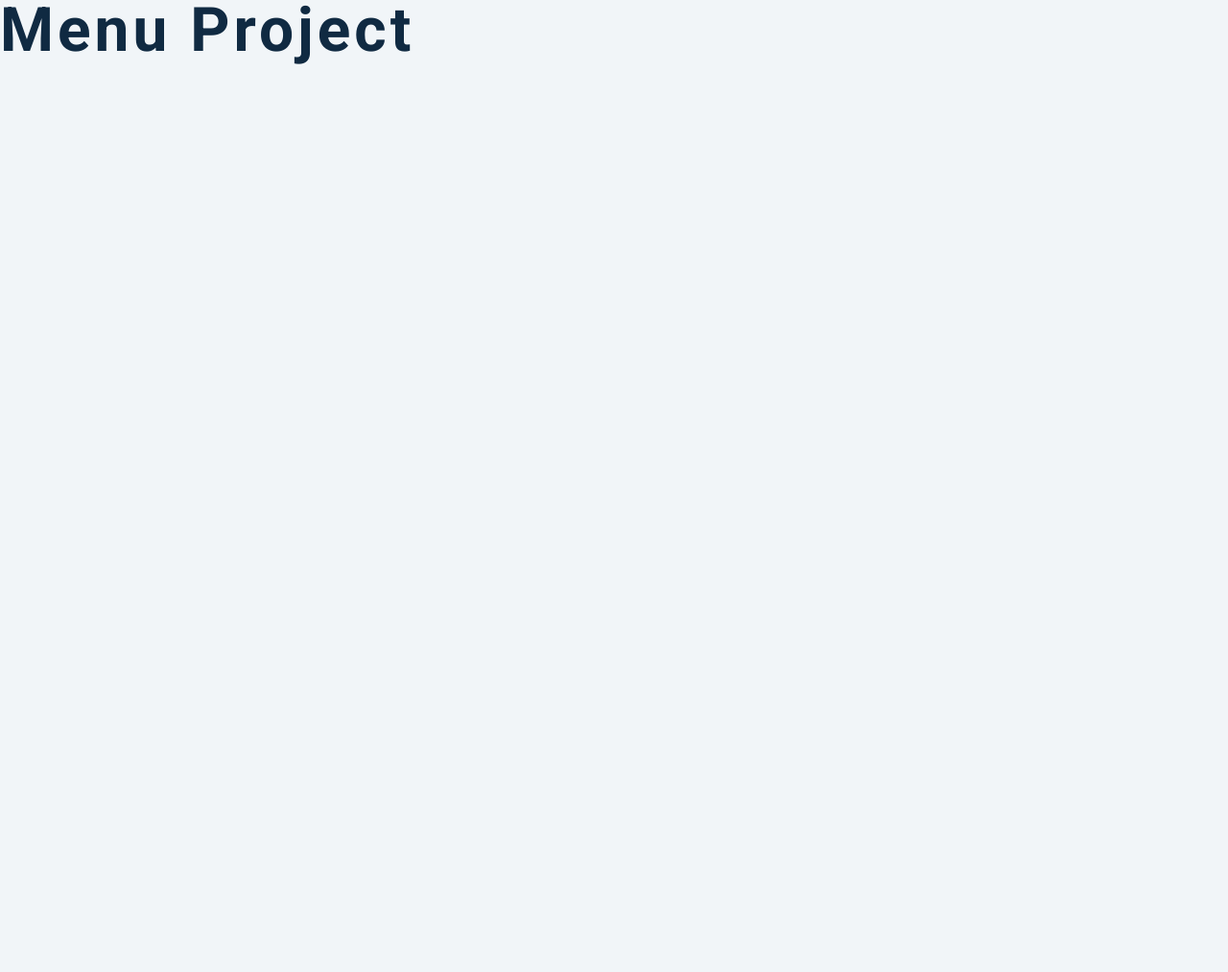
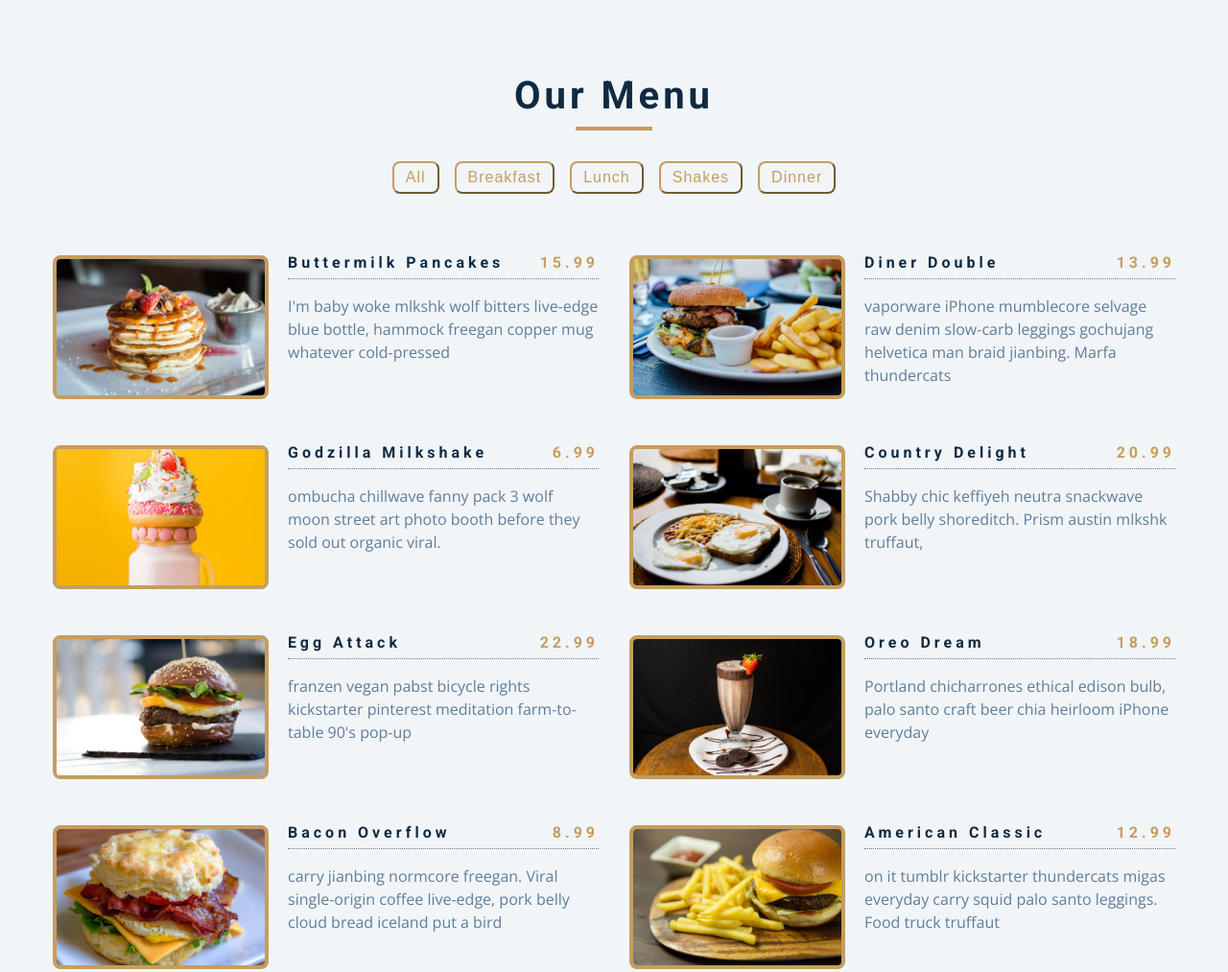
Before and after one commit to sun-n-y/vanillaJavaScriptProjects, a plain HTML site: page 08-menu/setup/index.html in a window 1280 px wide. Shown: the top 1013 px of the page at 96% size. Before the commit the page ends 800 px from the top, so only its background shows below. Drawn offline with nearby package versions, Linux system fonts and the light colour scheme.

Commit message:
add js to menu

```diff
--- a/08-menu/setup/app.js
+++ b/08-menu/setup/app.js
@@ -1,74 +1,153 @@
+//items
 const menu = [
   {
     id: 1,
-    title: "buttermilk pancakes",
-    category: "breakfast",
+    title: 'buttermilk pancakes',
+    category: 'breakfast',
     price: 15.99,
-    img: "./images/item-1.jpeg",
+    img: './images/item-1.jpeg',
     desc: `I'm baby woke mlkshk wolf bitters live-edge blue bottle, hammock freegan copper mug whatever cold-pressed `,
   },
   {
     id: 2,
-    title: "diner double",
-    category: "lunch",
+    title: 'diner double',
+    category: 'lunch',
     price: 13.99,
-    img: "./images/item-2.jpeg",
+    img: './images/item-2.jpeg',
     desc: `vaporware iPhone mumblecore selvage raw denim slow-carb leggings gochujang helvetica man braid jianbing. Marfa thundercats `,
   },
   {
     id: 3,
-    title: "godzilla milkshake",
-    category: "shakes",
+    title: 'godzilla milkshake',
+    category: 'shakes',
     price: 6.99,
-    img: "./images/item-3.jpeg",
+    img: './images/item-3.jpeg',
     desc: `ombucha chillwave fanny pack 3 wolf moon street art photo booth before they sold out organic viral.`,
   },
   {
     id: 4,
-    title: "country delight",
-    category: "breakfast",
+    title: 'country delight',
+    category: 'breakfast',
     price: 20.99,
-    img: "./images/item-4.jpeg",
+    img: './images/item-4.jpeg',
     desc: `Shabby chic keffiyeh neutra snackwave pork belly shoreditch. Prism austin mlkshk truffaut, `,
   },
   {
     id: 5,
-    title: "egg attack",
-    category: "lunch",
+    title: 'egg attack',
+    category: 'lunch',
     price: 22.99,
-    img: "./images/item-5.jpeg",
+    img: './images/item-5.jpeg',
     desc: `franzen vegan pabst bicycle rights kickstarter pinterest meditation farm-to-table 90's pop-up `,
   },
   {
     id: 6,
-    title: "oreo dream",
-    category: "shakes",
+    title: 'oreo dream',
+    category: 'shakes',
     price: 18.99,
-    img: "./images/item-6.jpeg",
+    img: './images/item-6.jpeg',
     desc: `Portland chicharrones ethical edison bulb, palo santo craft beer chia heirloom iPhone everyday`,
   },
   {
     id: 7,
-    title: "bacon overflow",
-    category: "breakfast",
+    title: 'bacon overflow',
+    category: 'breakfast',
     price: 8.99,
-    img: "./images/item-7.jpeg",
+    img: './images/item-7.jpeg',
     desc: `carry jianbing normcore freegan. Viral single-origin coffee live-edge, pork belly cloud bread iceland put a bird `,
   },
   {
     id: 8,
-    title: "american classic",
-    category: "lunch",
+    title: 'american classic',
+    category: 'lunch',
     price: 12.99,
-    img: "./images/item-8.jpeg",
+    img: './images/item-8.jpeg',
     desc: `on it tumblr kickstarter thundercats migas everyday carry squid palo santo leggings. Food truck truffaut  `,
   },
   {
     id: 9,
-    title: "quarantine buddy",
-    category: "shakes",
+    title: 'quarantine buddy',
+    category: 'shakes',
     price: 16.99,
-    img: "./images/item-9.jpeg",
+    img: './images/item-9.jpeg',
+    desc: `skateboard fam synth authentic semiotics. Live-edge lyft af, edison bulb yuccie crucifix microdosing.`,
+  },
+  {
+    id: 10,
+    title: 'steak dinner',
+    category: 'dinner',
+    price: 39.99,
+    img: './images/item-10.jpeg',
     desc: `skateboard fam synth authentic semiotics. Live-edge lyft af, edison bulb yuccie crucifix microdosing.`,
   },
 ];
+
+//target element(s)
+const sectionCenter = document.querySelector('.section-center');
+const container = document.querySelector('.btn-container');
+
+//event listners
+//when our page loads, we want to do something
+//in our window, when dom content loads
+window.addEventListener('DOMContentLoaded', function () {
+  displayMenuItems(menu);
+  displayMenuBtns();
+});
+
+//functions
+function displayMenuItems(menuItems) {
+  //map method lets us modifiy array
+  //loop over array
+  let displayMenu = menuItems.map(function (item) {
+    //return new setup, add string with html syntax, dynaically populate it
+    return `<article class="menu-item">
+        <img src=${item.img} class="photo" alt=${item.title}>
+        <div class="item-info">
+          <header>
+            <h4>${item.title}</h4>
+            <h4 class="price">${item.price}</h4>
+          </header>
+          <p class="item-text">${item.desc}</p>
+        </div>
+      </article>`;
+  });
+  //displayMenu array is returned and now
+  //use '' to remove commas and get pure string, instead of displaying items in an array
+  displayMenu = displayMenu.join('');
+  // join to section center
+  sectionCenter.innerHTML = displayMenu;
+}
+
+function displayMenuBtns() {
+  const categories = menu.reduce(
+    function (values, item) {
+      if (!values.includes(item.category)) {
+        values.push(item.category);
+      }
+      return values;
+    },
+    ['all']
+  );
+  const categoryBtns = categories
+    .map(function (category) {
+      return `<button class="filter-btn" data-id=${category} type="button">${category}</button>`;
+    })
+    .join('');
+  container.innerHTML = categoryBtns;
+  const filterBtns = document.querySelectorAll('.filter-btn'); //event listner to filter
+  filterBtns.forEach(function (btn) {
+    btn.addEventListener('click', function (e) {
+      const category = e.currentTarget.dataset.id;
+      const menuCategory = menu.filter(function (menuItem) {
+        if (menuItem.category === category) {
+          return menuItem;
+        }
+      });
+      if (category === 'all') {
+        displayMenuItems(menu);
+      } else {
+        displayMenuItems(menuCategory);
+      }
+    });
+  });
+}
--- a/08-menu/setup/index.html
+++ b/08-menu/setup/index.html
@@ -1,20 +1,50 @@
 <!DOCTYPE html>
 <html lang="en">
+
 <head>
   <meta charset="UTF-8" />
   <meta name="viewport" content="width=device-width, initial-scale=1.0" />
   <title>Starter</title>
   <!-- font-awesome -->
-    <link
-      rel="stylesheet"
-      href="https://cdnjs.cloudflare.com/ajax/libs/font-awesome/5.14.0/css/all.min.css"
-    />
+  <link rel="stylesheet" href="https://cdnjs.cloudflare.com/ajax/libs/font-awesome/5.14.0/css/all.min.css" />
   <!-- styles -->
   <link rel="stylesheet" href="styles.css" />
 </head>
+
 <body>
-    <h1>menu project</h1>
+  <section class="menu">
+    <!-- title -->
+    <div class="title">
+      <h2>our menu</h2>
+      <div class="underline"></div>
+    </div>
+    <!-- filter button -->
+    <div class="btn-container"><!--
+      <button class="filter-btn" data-id="all" type="button">all</button>
+      <button class="filter-btn" data-id="breakfast" type="button">breakfast</button>
+      <button class="filter-btn" data-id="lunch" type="button">lunch</button>
+      <button class="filter-btn" data-id="shakes" type="button">shakes</button>-->
+    </div>
+    <!-- menu items -->
+    <div class="section-center">
+      <!-- single item -->
+      <!-- <article class="menu-item">
+        <img src="./menu-item.jpeg" class="photo" alt="menu-item">
+        <div class="item-info">
+          <header>
+            <h4>buttermilk pancakes</h4>
+            <h4 class="price">$15</h4>
+          </header>
+          <p class="item-text">Lorem ipsum dolor sit amet, consectetur adipisicing elit. Ad, natus! A doloremque sit
+            earum quidem aut tempora, quaerat laudantium vero?</p>
+        </div>
+      </article> -->
+      <!-- end of single item -->
+
+    </div>
+  </section>
   <!-- javascript -->
   <script src="app.js"></script>
 </body>
+
 </html>
```
Lines whose indentation alone changed are shown as unchanged.
